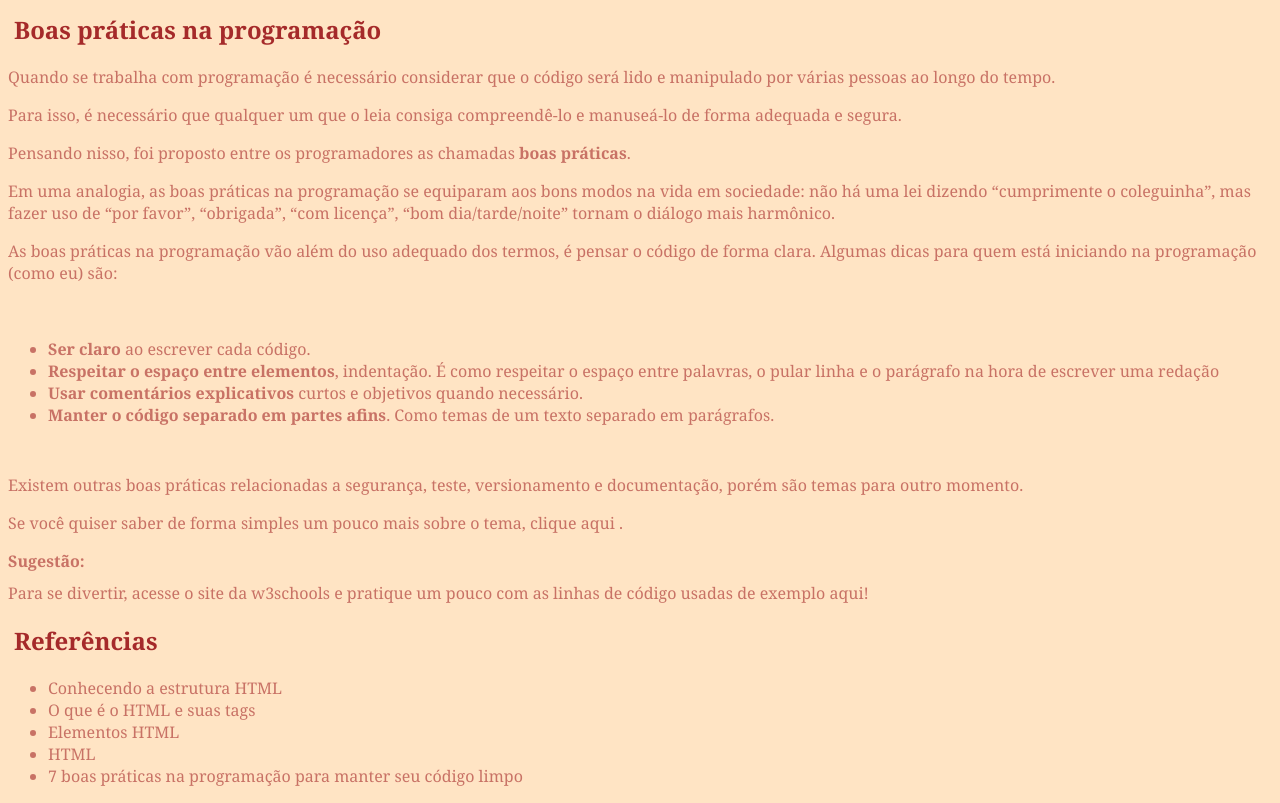
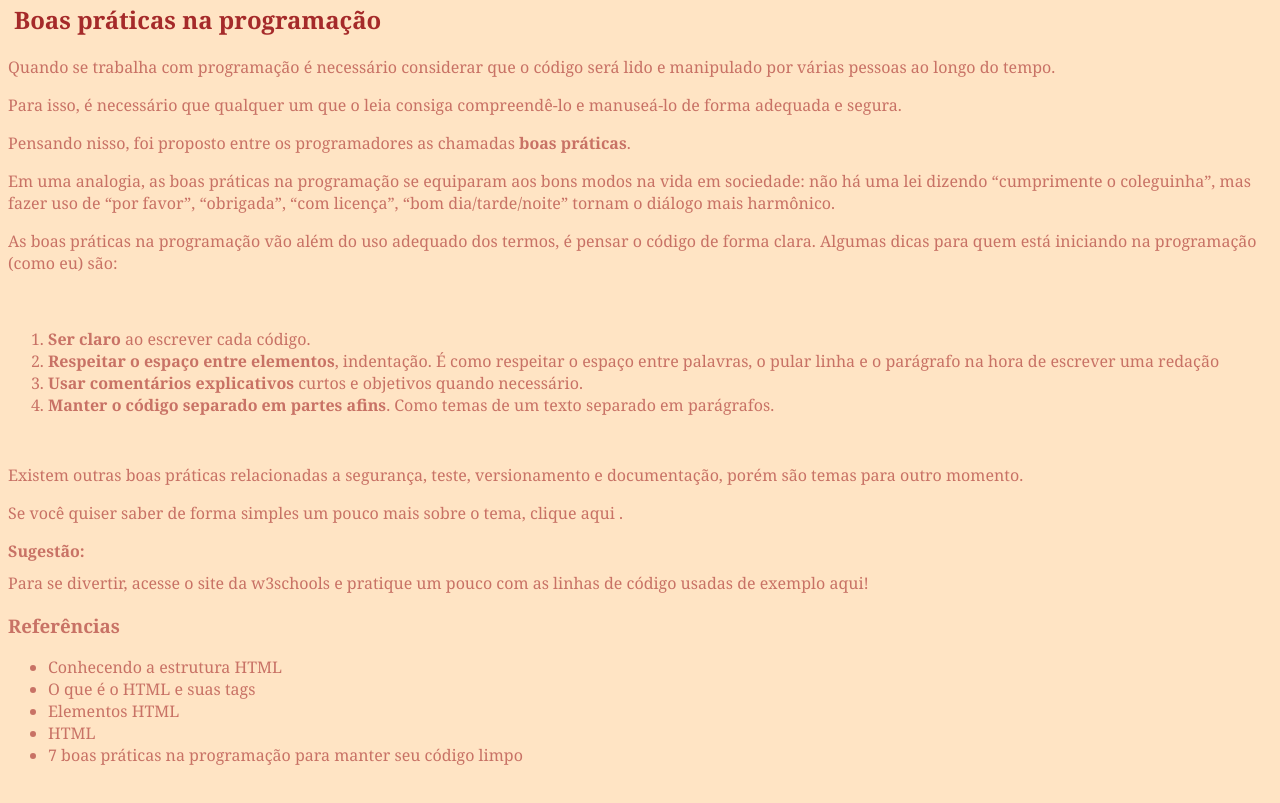
Before and after one commit to maluumoraes/desafio_1_html_dio, a plain HTML site: page index.html in a window 1280 px wide. Shown: the part 1807-2610 px from the top of the page. After the commit the page ends 2589 px from the top, so only its background shows below. Drawn offline with Linux system fonts and the light colour scheme.

Commit message:
Update index.html

```diff
--- a/index.html
+++ b/index.html
@@ -10,7 +10,7 @@
     <h1>Desafio 1: usando o HTML</h1>
     <hr>
 
-    <h2>Índice</h2>
+    <h3>Índice</h3>
     <ul>
         <li><a href="#o-que-e-html">O que é HTML?</a></li>
         <li><a href="#como-funcionam-marcacoes">Como funcionam as marcações?</a></li>
@@ -87,22 +87,22 @@
 
         <p>As boas práticas na programação vão além do uso adequado dos termos, é pensar o código de forma clara. Algumas dicas para quem está iniciando na programação (como eu) são:</p>
         <br>
-            <ul>
+            <ol>
                 <li><b>Ser  claro</b> ao escrever cada código.</li>
                 <li><b>Respeitar o espaço entre elementos</b>, indentação. É como respeitar o espaço entre palavras, o pular linha e o parágrafo na hora de escrever uma redação</li>
                 <li><b>Usar comentários explicativos</b> curtos e objetivos quando necessário.</li>
                 <li><b>Manter o código separado em partes afins</b>. Como temas de um texto separado em parágrafos.</li>
-            </ul>
+            </ol>
         <br>
         <p>Existem outras boas práticas relacionadas a segurança, teste, versionamento e documentação, porém são temas para outro momento.</p>
 
         <p>Se você quiser saber de forma simples um pouco mais sobre o tema, clique aqui .</p>
 
         <b>Sugestão:</b>
-        <p>Para se divertir, acesse o site da <a href="https://www.w3schools.com/html/tryit.asp?filename=tryhtml_intro">w3schools </a>e pratique um pouco com as linhas de código usadas de exemplo aqui!</p>
+        <p>Para se divertir, acesse o site da <a href="https://www.w3schools.com/html/tryit.asp?filename=tryhtml_intro">w3schools </a> e pratique um pouco com as linhas de código usadas de exemplo aqui!</p>
 
 
-    <h2 id="referencia">Referências</h2>
+    <h3 id="referencia">Referências</h3>
     <ul>
         <li><a href="https://www.dio.me/articles/conhecendo-a-estrutura-html">Conhecendo a estrutura HTML</a></li>
         <li><a href="https://www.alura.com.br/artigos/o-que-e-html-suas-tags-parte-5-atributos-elementos#:~:text=Atributos%20HTML%20s%C3%A3o%20palavras%20especiais,um%20campo%20de%20texto%2C%20etc%E2%80%A6">O que é o HTML e suas tags</a></li>
```
